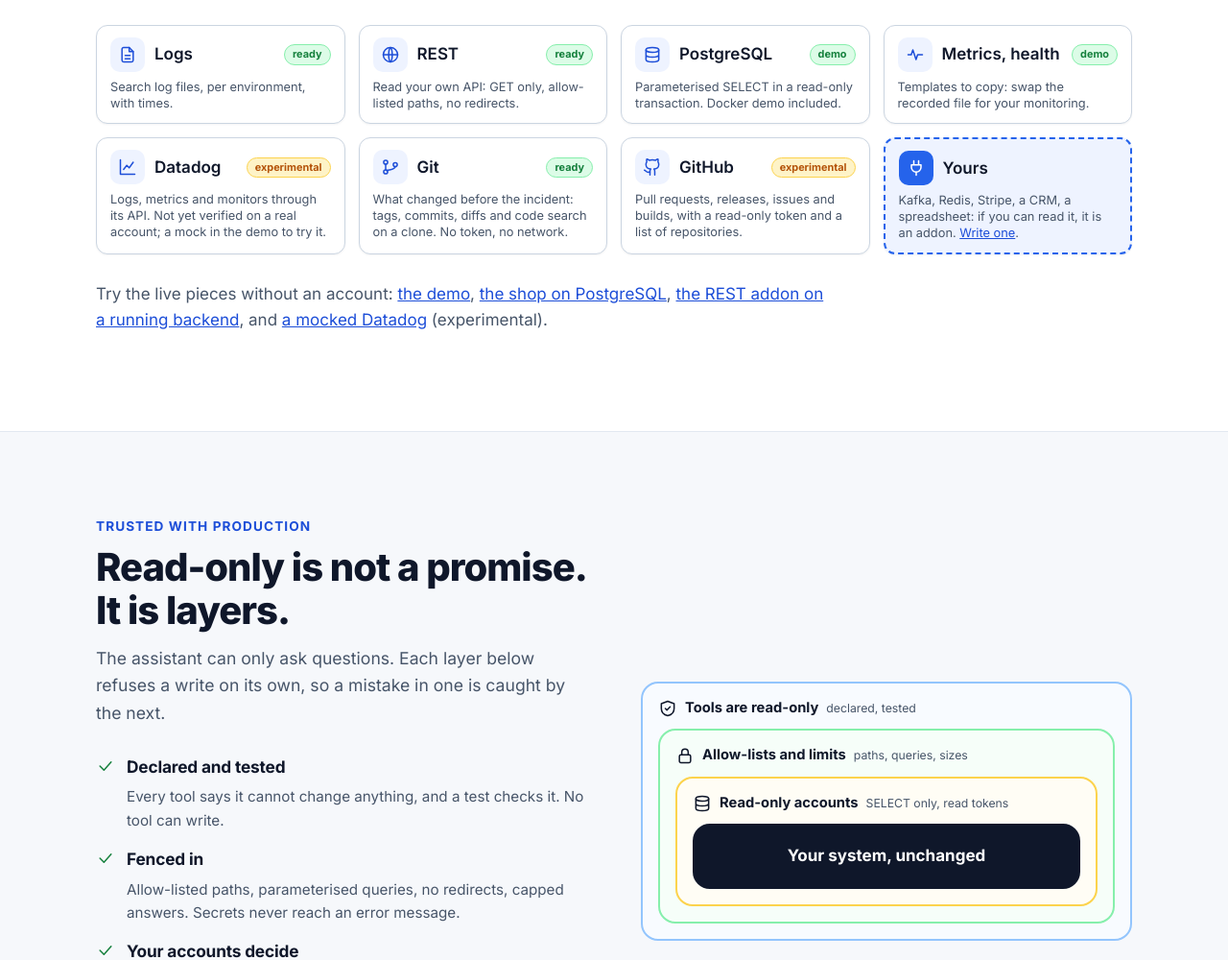
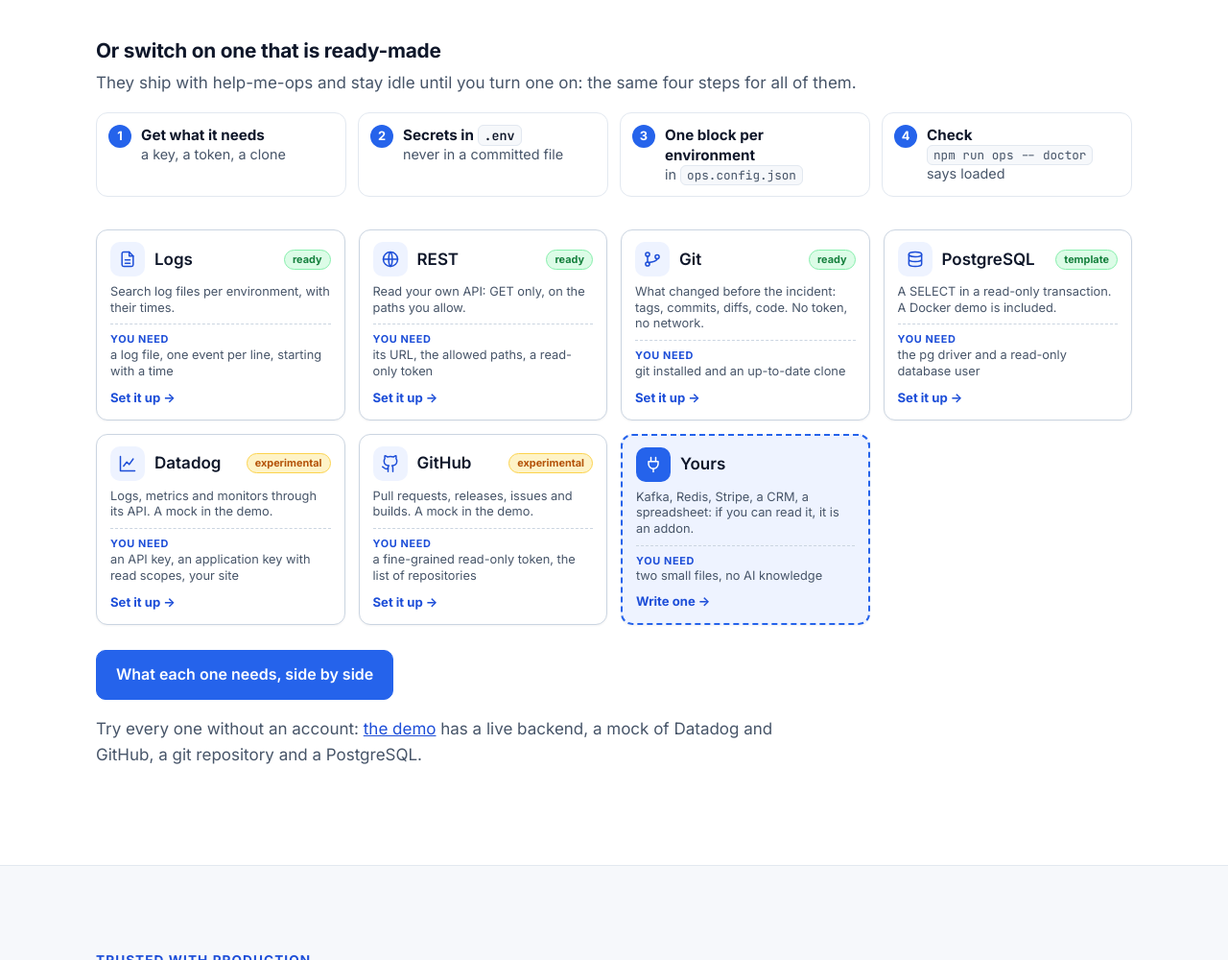
Before and after one commit to bhoudebert/help-me-ops, a website: page site/index.html in a window 1280 px wide. Shown: the part 4940-5940 px from the top of the page at 96% size. Drawn offline with Linux system fonts and the light colour scheme.

Commit message:
docs(site): ready-made addon cards with what each needs, and the four steps

```diff
--- a/site/index.html
+++ b/site/index.html
@@ -143,6 +143,18 @@
   pre { margin: 0; background: #f8fafc; border: 1px solid var(--line); border-radius: 12px; padding: 18px; font-size: .8rem; line-height: 1.65; overflow-x: auto; position: relative; }
   pre .fn { position: absolute; top: 0; right: 0; background: var(--brand-soft); color: var(--brand-ink); font: 600 .72rem Inter, sans-serif; padding: 3px 10px; border-bottom-left-radius: 10px; border-top-right-radius: 11px; }
   pre .k { color: #1d4ed8; } pre .s { color: #15803d; } pre .c { color: #64748b; font-style: italic; }
+  .sub-h { margin: 44px 0 4px; font-size: 1.3rem; letter-spacing: -.01em; }
+  .note-line { margin: 0 0 16px; color: var(--muted); }
+  .steps4 { list-style: none; counter-reset: st; margin: 0 0 22px; padding: 0; display: grid; grid-template-columns: repeat(4, 1fr); gap: 12px; }
+  .steps4 li { counter-increment: st; position: relative; background: #fff; border: 1px solid var(--line); border-radius: 12px; padding: 12px 14px 12px 46px; font-size: .9rem; line-height: 1.4; color: var(--muted); }
+  .steps4 li::before { content: counter(st); position: absolute; left: 12px; top: 12px; width: 24px; height: 24px; border-radius: 50%; background: var(--brand); color: #fff; font-weight: 700; font-size: .8rem; display: grid; place-items: center; }
+  .steps4 b { display: block; color: var(--ink); font-size: .95rem; }
+  a.node.addon { text-decoration: none; color: inherit; transition: transform .15s ease, box-shadow .15s ease, border-color .15s ease; }
+  a.node.addon:hover { transform: translateY(-2px); box-shadow: var(--shadow); border-color: var(--brand); }
+  .node .needs { font-weight: 400; font-size: .8rem; line-height: 1.35; color: var(--muted); border-top: 1px dashed var(--line-strong); padding-top: 8px; width: 100%; }
+  .node .needs b { display: block; font-size: .68rem; letter-spacing: .06em; text-transform: uppercase; color: var(--brand-ink); }
+  .node .go { margin-top: auto; font-size: .82rem; font-weight: 700; color: var(--brand-ink); }
+  .node .go::after { content: " \2192"; }
   .gallery { display: grid; grid-template-columns: repeat(4, 1fr); gap: 14px; margin-top: 34px; }
   .gallery .node { flex-direction: column; align-items: flex-start; gap: 8px; height: 100%; }
   .gallery .node .row { display: flex; align-items: center; gap: 10px; width: 100%; }
@@ -181,13 +193,13 @@
 
   @media (max-width: 1020px) {
     .hero .wrap, .story, .trust { grid-template-columns: 1fr; gap: 36px; }
-    .grid4, .gallery { grid-template-columns: repeat(2, 1fr); }
+    .grid4, .gallery, .steps4 { grid-template-columns: repeat(2, 1fr); }
     .arch { grid-template-columns: 1fr; gap: 0; }
     .wire { height: 48px; } .wire::before { left: 50%; right: auto; top: 0; bottom: 0; border-top: 0; border-left: 2px dashed var(--brand); }
   }
   @media (max-width: 640px) {
     section { padding: 56px 0; } .hero .wrap { padding-top: 40px; padding-bottom: 44px; }
-    .two, .grid4, .gallery { grid-template-columns: 1fr; } .flow li { padding-left: 48px; }
+    .two, .grid4, .gallery, .steps4 { grid-template-columns: 1fr; } .flow li { padding-left: 48px; }
     nav .links a.hide-s { display: none; }
     .trail li { grid-template-columns: 50px 1fr; } .trail li .chip { grid-column: 2; justify-self: start; } .trail li span.t { grid-column: 2; }
   }
@@ -426,17 +438,60 @@
     </div>
     <div class="scaffold" role="group" aria-label="Scaffold command"><span class="c">$</span><span>npm run ops -- init addon billing --template sql</span><span class="c">&nbsp;&nbsp;# or file, api: a working addon with TODOs</span></div>
 
+    <h3 class="sub-h">Or switch on one that is ready-made</h3>
+    <p class="note-line">They ship with help-me-ops and stay idle until you turn one on: the same four steps for all of them.</p>
+    <ol class="steps4" aria-label="Four steps to turn on a ready-made addon">
+      <li><b>Get what it needs</b>a key, a token, a clone</li>
+      <li><b>Secrets in <code>.env</code></b>never in a committed file</li>
+      <li><b>One block per environment</b>in <code>ops.config.json</code></li>
+      <li><b>Check</b><code>npm run ops -- doctor</code> says loaded</li>
+    </ol>
     <div class="gallery">
-      <div class="node"><div class="row"><span class="ic"><svg class="i" aria-hidden="true"><use href="#i-file"/></svg></span>Logs<span class="tag ok">ready</span></div><small>Search log files, per environment, with times.</small></div>
-      <div class="node"><div class="row"><span class="ic"><svg class="i" aria-hidden="true"><use href="#i-globe"/></svg></span>REST<span class="tag ok">ready</span></div><small>Read your own API: GET only, allow-listed paths, no redirects.</small></div>
-      <div class="node"><div class="row"><span class="ic"><svg class="i" aria-hidden="true"><use href="#i-db"/></svg></span>PostgreSQL<span class="tag ok">demo</span></div><small>Parameterised SELECT in a read-only transaction. Docker demo included.</small></div>
-      <div class="node"><div class="row"><span class="ic"><svg class="i" aria-hidden="true"><use href="#i-pulse"/></svg></span>Metrics, health<span class="tag ok">demo</span></div><small>Templates to copy: swap the recorded file for your monitoring.</small></div>
-      <div class="node"><div class="row"><span class="ic"><svg class="i" aria-hidden="true"><use href="#i-chart"/></svg></span>Datadog<span class="tag warn">experimental</span></div><small>Logs, metrics and monitors through its API. Not yet verified on a real account; a mock in the demo to try it.</small></div>
-      <div class="node"><div class="row"><span class="ic"><svg class="i" aria-hidden="true"><use href="#i-git"/></svg></span>Git<span class="tag ok">ready</span></div><small>What changed before the incident: tags, commits, diffs and code search on a clone. No token, no network.</small></div>
-      <div class="node"><div class="row"><span class="ic"><svg class="i" aria-hidden="true"><use href="#i-github"/></svg></span>GitHub<span class="tag warn">experimental</span></div><small>Pull requests, releases, issues and builds, with a read-only token and a list of repositories.</small></div>
-      <div class="node yours"><div class="row"><span class="ic" style="background:var(--brand);color:#fff"><svg class="i" aria-hidden="true"><use href="#i-plug"/></svg></span>Yours</div><small>Kafka, Redis, Stripe, a CRM, a spreadsheet: if you can read it, it is an addon. <a href="guide/addons">Write one</a>.</small></div>
+      <a class="node addon" href="guide/ready-made/logs">
+        <div class="row"><span class="ic"><svg class="i" aria-hidden="true"><use href="#i-file"/></svg></span>Logs<span class="tag ok">ready</span></div>
+        <small>Search log files per environment, with their times.</small>
+        <span class="needs"><b>You need</b>a log file, one event per line, starting with a time</span>
+        <span class="go">Set it up</span>
+      </a>
+      <a class="node addon" href="guide/ready-made/rest">
+        <div class="row"><span class="ic"><svg class="i" aria-hidden="true"><use href="#i-globe"/></svg></span>REST<span class="tag ok">ready</span></div>
+        <small>Read your own API: GET only, on the paths you allow.</small>
+        <span class="needs"><b>You need</b>its URL, the allowed paths, a read-only token</span>
+        <span class="go">Set it up</span>
+      </a>
+      <a class="node addon" href="guide/ready-made/git">
+        <div class="row"><span class="ic"><svg class="i" aria-hidden="true"><use href="#i-git"/></svg></span>Git<span class="tag ok">ready</span></div>
+        <small>What changed before the incident: tags, commits, diffs, code. No token, no network.</small>
+        <span class="needs"><b>You need</b>git installed and an up-to-date clone</span>
+        <span class="go">Set it up</span>
+      </a>
+      <a class="node addon" href="guide/ready-made/postgres">
+        <div class="row"><span class="ic"><svg class="i" aria-hidden="true"><use href="#i-db"/></svg></span>PostgreSQL<span class="tag ok">template</span></div>
+        <small>A SELECT in a read-only transaction. A Docker demo is included.</small>
+        <span class="needs"><b>You need</b>the pg driver and a read-only database user</span>
+        <span class="go">Set it up</span>
+      </a>
+      <a class="node addon" href="guide/ready-made/datadog">
+        <div class="row"><span class="ic"><svg class="i" aria-hidden="true"><use href="#i-chart"/></svg></span>Datadog<span class="tag warn">experimental</span></div>
+        <small>Logs, metrics and monitors through its API. A mock in the demo.</small>
+        <span class="needs"><b>You need</b>an API key, an application key with read scopes, your site</span>
+        <span class="go">Set it up</span>
+      </a>
+      <a class="node addon" href="guide/ready-made/github">
+        <div class="row"><span class="ic"><svg class="i" aria-hidden="true"><use href="#i-github"/></svg></span>GitHub<span class="tag warn">experimental</span></div>
+        <small>Pull requests, releases, issues and builds. A mock in the demo.</small>
+        <span class="needs"><b>You need</b>a fine-grained read-only token, the list of repositories</span>
+        <span class="go">Set it up</span>
+      </a>
+      <a class="node addon yours" href="guide/addons">
+        <div class="row"><span class="ic" style="background:var(--brand);color:#fff"><svg class="i" aria-hidden="true"><use href="#i-plug"/></svg></span>Yours</div>
+        <small>Kafka, Redis, Stripe, a CRM, a spreadsheet: if you can read it, it is an addon.</small>
+        <span class="needs"><b>You need</b>two small files, no AI knowledge</span>
+        <span class="go">Write one</span>
+      </a>
     </div>
-    <p class="section-note">Try the live pieces without an account: <a href="guide/demo">the demo</a>, <a href="guide/database">the shop on PostgreSQL</a>, <a href="guide/shipped-addons">the REST addon on a running backend</a>, and <a href="guide/shipped-addons#datadog-logs-metrics-and-monitors-experimental">a mocked Datadog</a> (experimental).</p>
+    <p style="margin-top:26px"><a class="btn primary" href="guide/ready-made/">What each one needs, side by side</a></p>
+    <p class="section-note" style="margin-top:14px">Try every one without an account: <a href="guide/demo">the demo</a> has a live backend, a mock of Datadog and GitHub, a git repository and a PostgreSQL.</p>
   </div>
 </section>
 
```
